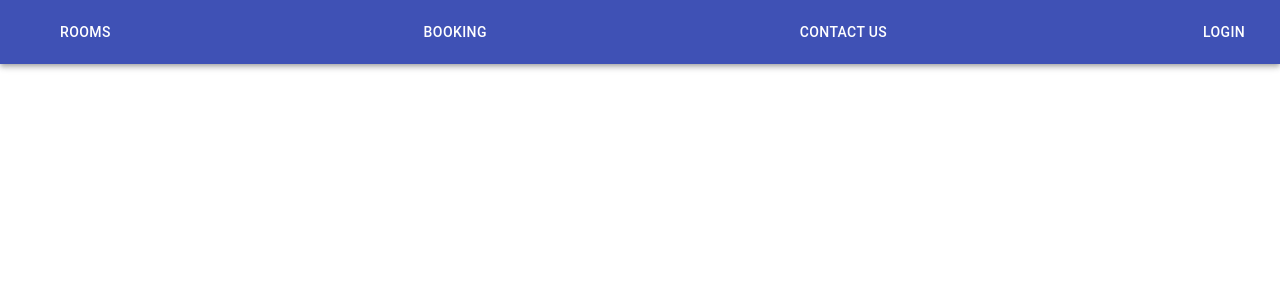
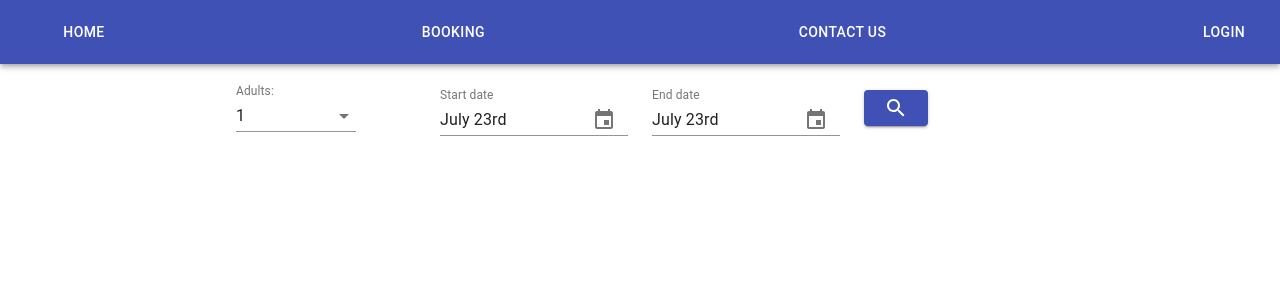
Before and after one commit to cees91/hotel-front, a React (Create React App) app: page / in a window 1280 px wide. Shown: the top 300 px of the page. Built offline with nearby package versions, Linux system fonts and the light colour scheme.

Commit message:
added a home page and some filters for rooms

```diff
--- a/package.json
+++ b/package.json
@@ -3,13 +3,17 @@
   "version": "0.1.0",
   "private": true,
   "dependencies": {
+    "@date-io/date-fns": "^1.3.8",
     "@material-ui/core": "^4.2.1",
+    "@material-ui/icons": "^4.2.1",
+    "@material-ui/pickers": "^3.2.0",
     "@types/jest": "^24.0.15",
     "@types/node": "^12.6.8",
     "@types/react-dom": "^16.8.4",
     "@types/react-router-dom": "^4.3.4",
     "@types/styled-components": "^4.1.18",
     "axios": "^0.19.0",
+    "date-fns": "^2.0.0-beta.3",
     "eslint": "^5.16.0",
     "material-ui": "^0.20.2",
     "react": "^16.8.6",
--- a/src/components/app/App.tsx
+++ b/src/components/app/App.tsx
@@ -2,6 +2,7 @@ import React from "react";
 import "./App.css";
 import RoomOverview from "../rooms/RoomOverview";
 import BookingOverview from "../bookings/BookingOverview";
+import Home from "../home/Home";
 import MenuBar from "../menu/MenuBar";
 import { Container } from "../styled-components/Container";
 import Grid from "@material-ui/core/Grid";
@@ -9,16 +10,24 @@ import { BrowserRouter as Router, Route, Switch } from "react-router-dom";
 
 interface Routes {
   path: string;
+  exact: boolean;
   component: any;
 }
 class App extends React.Component<object> {
   public render(): React.ReactNode {
     const routes: Routes[] = [
       {
+        path: "/",
+        exact: true,
+        component: Home
+      },
+      {
         path: "/rooms",
+        exact: false,
+
         component: RoomOverview
       },
-      { path: "/bookings", component: BookingOverview }
+      { path: "/bookings", exact: false, component: BookingOverview }
     ];
     return (
       <Router>
@@ -38,13 +47,13 @@ class App extends React.Component<object> {
                   return (
                     <Route
                       path={route.path}
+                      exact={route.exact}
                       component={route.component}
                       key={route.path}
                     />
                   );
                 }
               )}
-              {/* <RoomOverview user="cees" /> */}
             </Switch>
           </Grid>
         </Container>
--- /dev/null
+++ b/src/components/filters/Dates.tsx
@@ -0,0 +1,41 @@
+import React from "react";
+import "date-fns";
+import DateFnsUtils from "@date-io/date-fns";
+import {
+  MuiPickersUtilsProvider,
+  KeyboardDatePicker
+} from "@material-ui/pickers";
+
+interface Props {
+  text: string;
+  hoistDate: any;
+}
+const Dates = (props: Props): JSX.Element => {
+  const { text, hoistDate } = props;
+  const [selectedDate, setSelectedDate] = React.useState<Date | null>(
+    new Date()
+  );
+  function handleDateChange(date: Date | null): void {
+    setSelectedDate(date);
+    const type = text === "Start date" ? "startDate" : "endDate";
+    hoistDate(date, type);
+  }
+  return (
+    <MuiPickersUtilsProvider utils={DateFnsUtils}>
+      <div>
+        <KeyboardDatePicker
+          margin="normal"
+          id="mui-pickers-date"
+          label={text}
+          value={selectedDate}
+          onChange={handleDateChange}
+          KeyboardButtonProps={{
+            "aria-label": "change date"
+          }}
+        />
+        {/* </Grid> */}
+      </div>
+    </MuiPickersUtilsProvider>
+  );
+};
+export default Dates;
--- /dev/null
+++ b/src/components/filters/Filters.tsx
@@ -0,0 +1,69 @@
+import React from "react";
+import Grid from "@material-ui/core/Grid";
+
+import Dates from "./Dates";
+import GuestSelector from "./GuestSelector";
+import styled from "styled-components";
+import Button from "@material-ui/core/Button";
+import SearchIcon from "@material-ui/icons/Search";
+
+const FilterContainer = styled.div`
+  max-width: 1580px;
+  margin: 0 auto;
+`;
+interface Props {
+  getData: any;
+}
+export default function Filters(props: Props): JSX.Element {
+  const { getData } = props;
+  const [params, setParams] = React.useState({
+    startDate: "",
+    endDate: "",
+    adults: 1
+  });
+  const handleDate = (date: Date, dateType: string): void => {
+    const formattedDate = new Intl.DateTimeFormat("en-GB").format(date);
+    setParams({
+      ...params,
+      [dateType]: formattedDate
+    });
+  };
+  const handleAdults = (adults: number): void => {
+    setParams({
+      ...params,
+      adults
+    });
+  };
+  return (
+    <FilterContainer>
+      <Grid
+        container
+        spacing={3}
+        direction="row"
+        justify="center"
+        alignItems="center"
+      >
+        <Grid item xs>
+          <GuestSelector handleAdults={handleAdults} />
+        </Grid>
+        <Grid item xs>
+          <Dates text="Start date" hoistDate={handleDate} />
+        </Grid>
+
+        <Grid item xs>
+          <Dates text="End date" hoistDate={handleDate} />
+        </Grid>
+        <Grid item xs>
+          <Button
+            variant="contained"
+            color="primary"
+            onClick={() => getData(params)}
+          >
+            {/* This Button uses a Font Icon, see the installation instructions in the docs. */}
+            <SearchIcon></SearchIcon>
+          </Button>
+        </Grid>
+      </Grid>
+    </FilterContainer>
+  );
+}
--- /dev/null
+++ b/src/components/filters/GuestSelector.tsx
@@ -0,0 +1,61 @@
+import React from "react";
+import Input from "@material-ui/core/Input";
+import InputLabel from "@material-ui/core/InputLabel";
+import MenuItem from "@material-ui/core/MenuItem";
+import FormControl from "@material-ui/core/FormControl";
+import Select from "@material-ui/core/Select";
+import { createStyles, makeStyles, Theme } from "@material-ui/core/styles";
+
+const useStyles = makeStyles((theme: Theme) =>
+  createStyles({
+    root: {
+      display: "flex",
+      flexWrap: "wrap"
+    },
+    formControl: {
+      margin: theme.spacing(1),
+      minWidth: 120
+    },
+    selectEmpty: {
+      marginTop: theme.spacing(2)
+    }
+  })
+);
+interface Props {
+  handleAdults: any;
+}
+const GuestSelector = (props: Props): JSX.Element => {
+  const classes = useStyles();
+  const { handleAdults } = props;
+  const [value, setValue]: [number, any] = React.useState(1);
+  const handleChange = (
+    event: React.ChangeEvent<{ name?: string; value: unknown }>
+  ): void => {
+    setValue(Number(event.target.value));
+    handleAdults(Number(event.target.value));
+  };
+  return (
+    // <div>
+    <FormControl className={classes.formControl}>
+      <InputLabel htmlFor="age-helper">Adults: </InputLabel>
+      <Select
+        value={value}
+        onChange={handleChange}
+        input={<Input name="age" id="age-helper" />}
+      >
+        <MenuItem value={1}>1</MenuItem>
+        <MenuItem value={2}>2</MenuItem>
+        <MenuItem value={3}>3</MenuItem>
+        <MenuItem value={4}>4</MenuItem>
+        <MenuItem value={5}>5</MenuItem>
+        <MenuItem value={6}>6</MenuItem>
+        <MenuItem value={7}>7</MenuItem>
+        <MenuItem value={8}>8</MenuItem>
+        <MenuItem value={9}>9</MenuItem>
+        <MenuItem value={10}>10</MenuItem>
+      </Select>
+    </FormControl>
+    // </div>
+  );
+};
+export default GuestSelector;
--- /dev/null
+++ b/src/components/home/Home.tsx
@@ -0,0 +1,33 @@
+import React from "react";
+import Filters from "../filters/Filters";
+import { RoomType } from "../rooms/RoomOverview";
+import axios from "axios";
+interface Props {
+  history: any;
+}
+interface State {
+  rooms: RoomType[];
+}
+
+class Home extends React.Component<Props, State> {
+  public state: State = {
+    rooms: []
+  };
+  public fetchData = async (params: object): Promise<void> => {
+    try {
+      console.log(params);
+      const result = await axios.get("/api/rooms", { params });
+      this.props.history.push({
+        pathname: "/rooms",
+        state: result.data
+      });
+    } catch (error) {
+      console.log(error);
+    }
+  };
+  public render(): React.ReactNode {
+    return <Filters getData={this.fetchData} />;
+  }
+}
+
+export default Home;
--- a/src/components/menu/MenuBar.tsx
+++ b/src/components/menu/MenuBar.tsx
@@ -41,12 +41,16 @@ export default function ButtonAppBar(): JSX.Element {
           >
             {/* <MenuIcon /> */}
           </IconButton>
-
           <Typography variant="h6" className={classes.title}>
+            <StyledLink to="/">
+              <Button color="inherit">Home</Button>
+            </StyledLink>
+          </Typography>
+          {/* <Typography variant="h6" className={classes.title}>
             <StyledLink to="/rooms">
               <Button color="inherit">Rooms</Button>
             </StyledLink>
-          </Typography>
+          </Typography> */}
           <Typography variant="h6" className={classes.title}>
             <StyledLink to="/bookings">
               <Button color="inherit">Booking</Button>
--- a/src/components/rooms/RoomOverview.tsx
+++ b/src/components/rooms/RoomOverview.tsx
@@ -4,16 +4,21 @@ import axios from "axios";
 import Grid from "@material-ui/core/Grid";
 interface Props {
   user: string;
+  location: Location;
+}
+interface Location {
+  state: RoomType[];
 }
 interface State {
   rooms: RoomType[];
   error: string;
 }
-interface RoomType {
+export interface RoomType {
   type: string;
   floor: number;
   roomNumber: number;
   adults: number;
+  children: number;
   price: number;
 }
 interface RoomResponse {
@@ -25,14 +30,17 @@ class RoomOverview extends React.Component<Props, State> {
     error: ""
   };
   public componentDidMount(): void {
-    this.fetchRooms();
+    if (this.props.location.state && this.props.location.state.length > 0) {
+      this.setState({ rooms: this.props.location.state });
+    } else {
+      this.fetchRooms();
+    }
   }
   private fetchRooms = async (): Promise<void> => {
     try {
       const { data }: RoomResponse = await axios.get("/api/rooms");
       this.setState({ rooms: data });
     } catch (error) {
-      console.log(error);
       this.setState({ error: error.message });
     }
   };
@@ -46,7 +54,8 @@ class RoomOverview extends React.Component<Props, State> {
                 <RoomView
                   roomType={room.type}
                   price={room.price}
-                  size={room.adults}
+                  adults={room.adults}
+                  child={room.children}
                   floor={room.floor}
                 />
               </Grid>
--- a/src/components/rooms/RoomView.tsx
+++ b/src/components/rooms/RoomView.tsx
@@ -24,7 +24,8 @@ const useStyles = makeStyles(
 interface Props {
   roomType: string;
   price: number;
-  size: number;
+  adults: number;
+  child: number;
   floor: number;
 }
 
@@ -32,7 +33,7 @@ const RoomView: React.FunctionComponent<Props> = (
   props: Props
 ): JSX.Element => {
   const classes = useStyles();
-  const { roomType, floor, price, size } = props;
+  const { roomType, floor, price, adults, child } = props;
 
   return (
     <Card className={classes.card}>
@@ -47,13 +48,15 @@ const RoomView: React.FunctionComponent<Props> = (
             {roomType}
           </Typography>
           <Typography variant="body2" color="textSecondary" component="p">
-            This is a {roomType} room located on the {floor} floor.
+            This is a {roomType.toLowerCase()} room located on floor {floor}.
           </Typography>
+          <br />
           <Typography variant="body2" color="textSecondary" component="p">
-            &euro;{price},-
+            It costs &euro;{price},-.
           </Typography>
+          <br />
           <Typography variant="body2" color="textSecondary" component="p">
-            Max people: {size}
+            This room has capacity for {adults} adult(s) and {child} children.
           </Typography>
         </CardContent>
       </CardActionArea>
```
Also changed, not shown: 1 other file (tests, documents, lock files or other folders).
